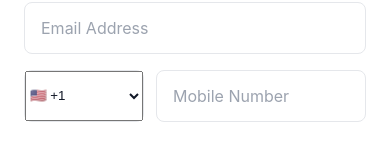
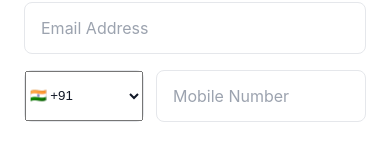
Before and after one commit to lucky-panchal/RideShare, a React Native app: screen /SignUp in a window 390 px wide. Shown: the part 217-369 px from the top of the page. Built offline with nearby package versions, Linux system fonts and the light colour scheme.

Commit message:
Changes are mmaded in signup format

```diff
--- a/components/SecondScreen/SignUp.jsx
+++ b/components/SecondScreen/SignUp.jsx
@@ -11,7 +11,7 @@ export default function SignUp({ navigation }) {
   const [name, setName] = useState('');
   const [email, setEmail] = useState('');
   const [mobile, setMobile] = useState('');
-  const [countryCode, setCountryCode] = useState('+1');
+  const [countryCode, setCountryCode] = useState('+91');
   const [gender, setGender] = useState('');
   const [agreeTerms, setAgreeTerms] = useState(false);
   const [loading, setLoading] = useState(false);
@@ -685,10 +685,7 @@ const styles = StyleSheet.create({
     justifyContent: 'center',
     marginBottom: 32,
     height: 52,
-    shadowColor: '#E943A0',
-    shadowOffset: { width: 0, height: 2 },
-    shadowOpacity: 0.2,
-    shadowRadius: 4,
+    boxShadow: '0 2px 4px rgba(233, 67, 160, 0.2)',
     elevation: 3,
     cursor: 'pointer',
   },
```
